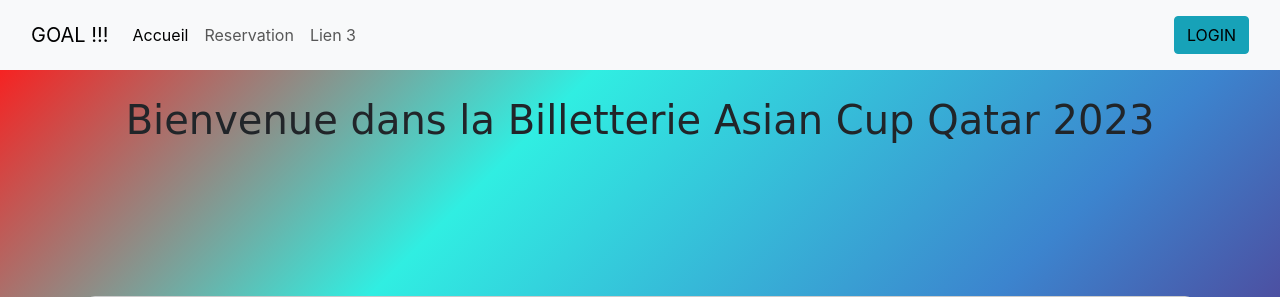
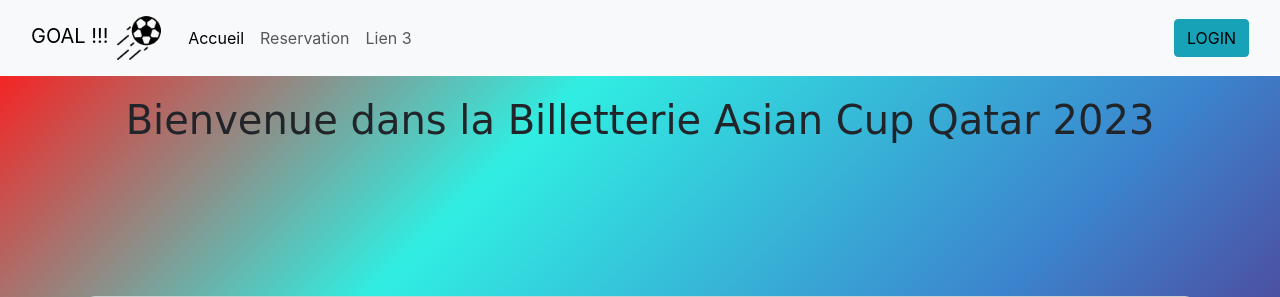
Before and after one commit to tanguym77/Projet-Billetterie, a PHP site: page / in a window 1280 px wide. Shown: the top 297 px of the page. Run offline with PHP 8.4, Linux system fonts and the light colour scheme; some libraries are stand-ins or nearby versions.

Commit message:
GOAL + ballon

```diff
--- a/vue/UI/Utilisateur/Header.php
+++ b/vue/UI/Utilisateur/Header.php
@@ -15,14 +15,19 @@
         <!-- JS -->
         <script src="https://cdn.jsdelivr.net/npm/@popperjs/core@2.11.8/dist/umd/popper.min.js" integrity="sha384-I7E8VVD/ismYTF4hNIPjVp/Zjvgyol6VFvRkX/vR+Vc4jQkC+hVqc2pM8ODewa9r" crossorigin="anonymous"></script>
         <script src="https://cdn.jsdelivr.net/npm/bootstrap@5.3.2/dist/js/bootstrap.min.js" integrity="sha384-BBtl+eGJRgqQAUMxJ7pMwbEyER4l1g+O15P+16Ep7Q9Q+zqX6gSbd85u4mG4QzX+" crossorigin="anonymous"></script>
-
+        <style>
+        .navbar-brand img {
+            height: 50px; /* Ajustez la hauteur de l'image selon vos besoins */
+        }
+        </style>
     <title>Billetterie</title>
 </head>
 <body>
     <!-- NAVBAR -->
     <nav class="navbar navbar-expand-lg bg-body-tertiary fixed-top">
         <div class="container-fluid">
-            <a class="navbar-brand" href="index.php">GOAL !!!</a>
+            <a class="navbar-brand" href="index.php">GOAL !!!
+            <img src="vue/image/ballon-de-football.png"  alt="Logo"></a>
             <button class="navbar-toggler" type="button" data-bs-toggle="collapse" data-bs-target="#navbarText" aria-controls="navbarText" aria-expanded="false" aria-label="Toggle navigation">
             <span class="navbar-toggler-icon"></span>
             </button>
```
Also changed, not shown: vue/image/ballon-de-football.png (added), vue/image/ballon.png (added), vue/image/trophee.png (added).
